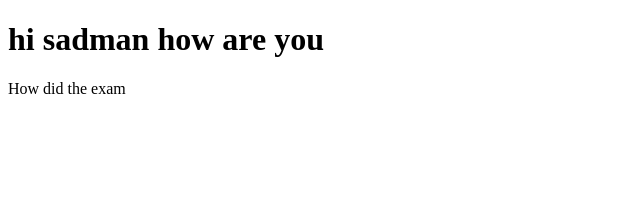
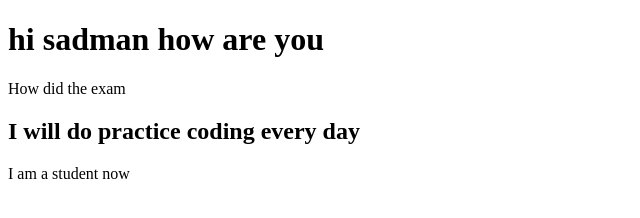
Before and after one commit to Saif-1400/Module9, a plain HTML site: page index.html in a window 1280 px wide. Shown: the whole page, without its empty margins (0-640 px from the left). Drawn offline with Linux system fonts and the light colour scheme.

Commit message:
added my new blog

```diff
--- a/index.html
+++ b/index.html
@@ -7,9 +7,15 @@
     <title>Modul9</title>
 </head>
 
+
 <body>
     <h1>hi sadman how are you</h1>
     <p>How did the exam</p>
+<div>
+    <h2>I will do practice coding every day</h2>
+    <p>I am a student now</p>
+</div>
+
 </body>
 
 </html>
```
